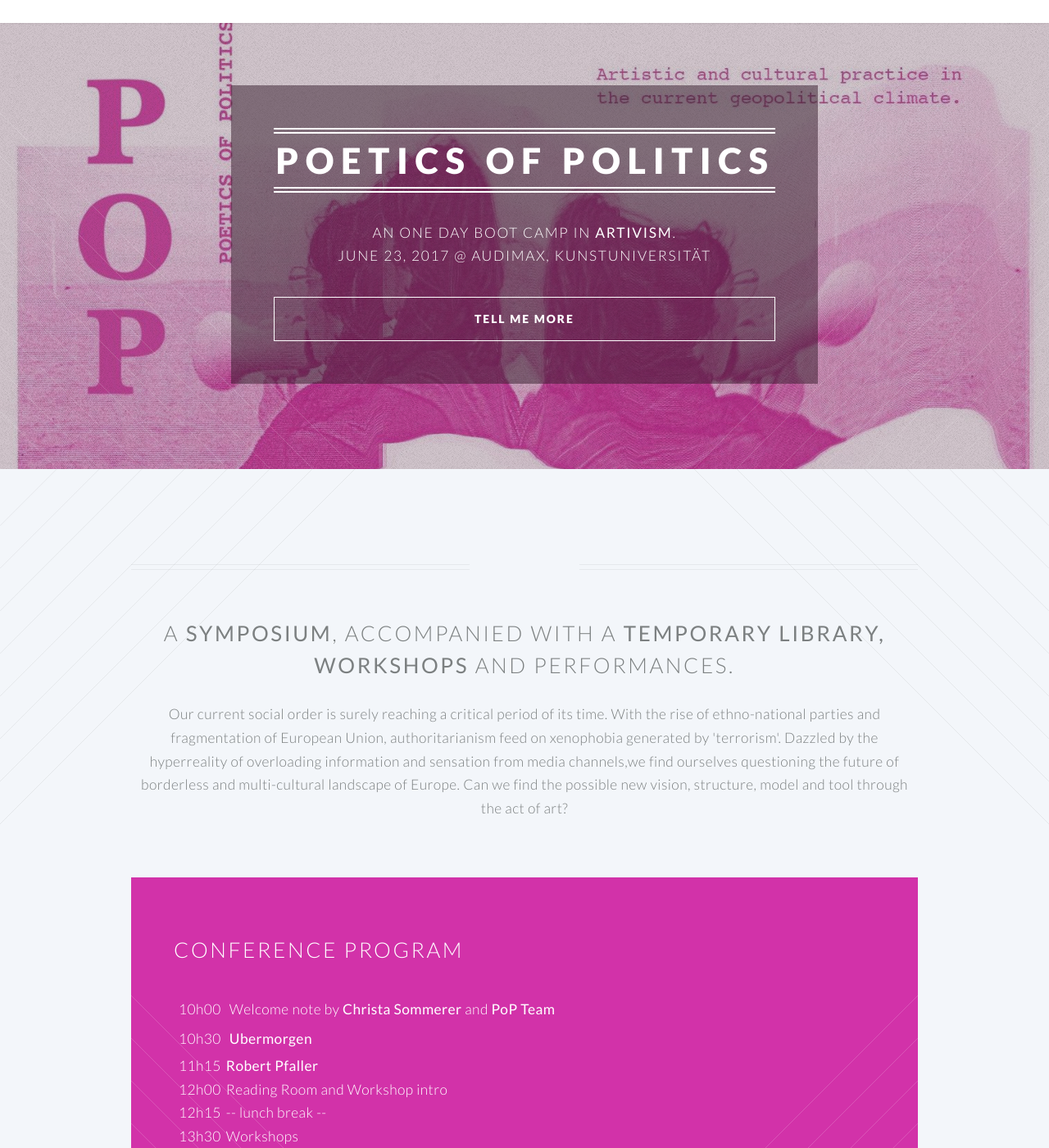
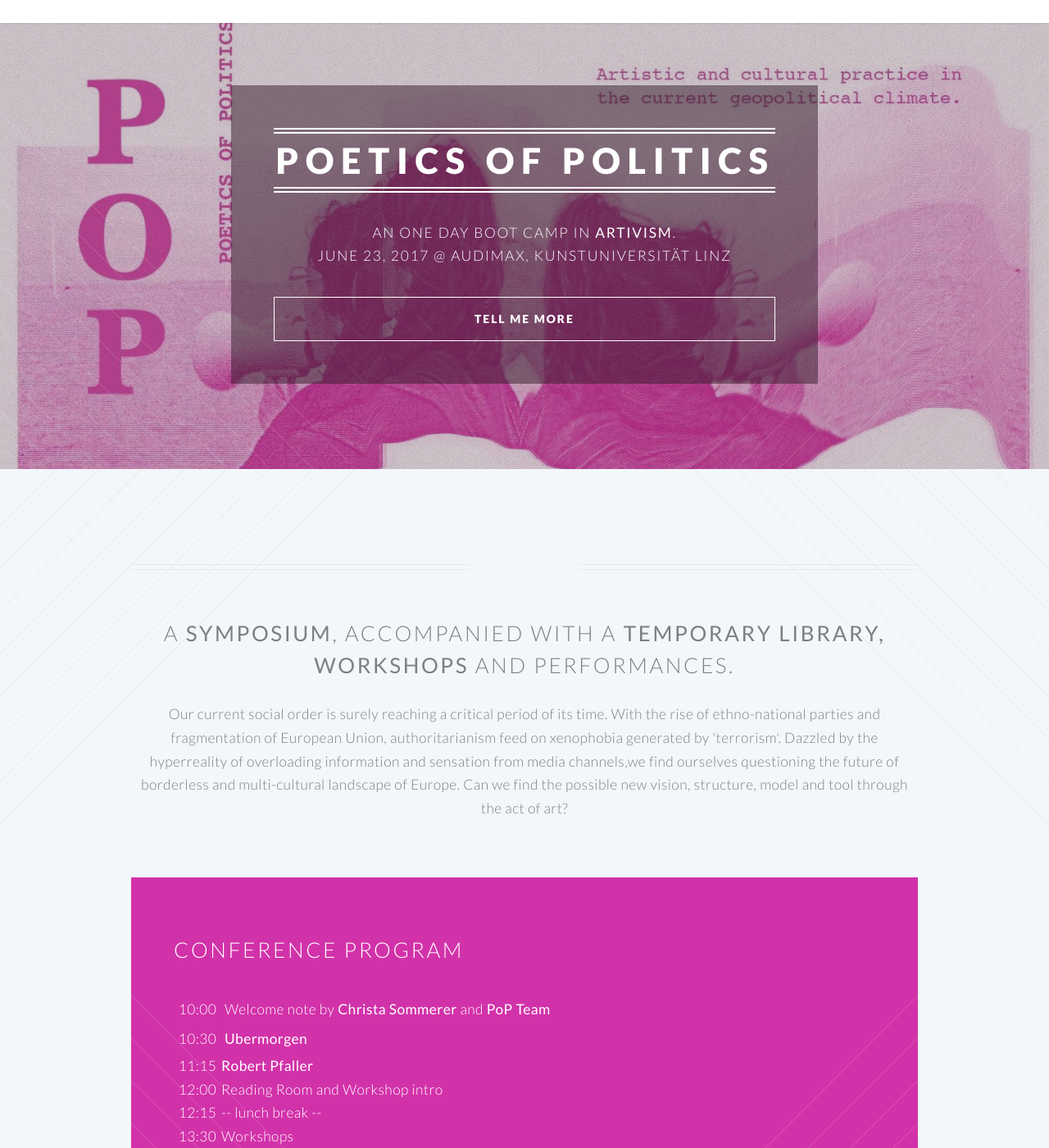
Before and after one commit to supergraph/pop-2017, a Jekyll site: the page built from index.html, in a window 1280 px wide and 1400 px high. Shown: the whole window at 82% size. Built offline with Jekyll 4.4.1, drawn with Linux system fonts in a browser that asks for light colours; some of the changed text lies outside the part shown.

```diff
--- a/_includes/banner.html
+++ b/_includes/banner.html
@@ -14,7 +14,7 @@
         </header>
         <p>An one day boot camp in <strong>Artivism</strong>.
         <br />
-        June 23, 2017 @ Audimax, Kunstuniversität</p>
+        June 23, 2017 @ Audimax, Kunstuniversität Linz</p>
         <footer>
             <ul class="buttons vertical">
                 <li><a href="#main" class="button fit scrolly">Tell Me More</a></li>
--- a/index.html
+++ b/index.html
@@ -23,28 +23,28 @@ layout: landing-page
 								<p>
 <table border="2" cellspacing="10">
 <tbody><tr>
-<th>10h00</th>
+<th>10:00</th>
 <td style="padding: 4px 4px;">Welcome note by <strong>Christa Sommerer</strong> and <strong>PoP Team</strong></td>
 </tr><tr>
-<th>10h30</th><td style="padding: 4px 4px;"><strong>Ubermorgen</strong></td>
+<th>10:30</th><td style="padding: 4px 4px;"><strong>Ubermorgen</strong></td>
 </tr><tr>
-<th>11h15</th><td><strong>Robert Pfaller</strong></td>
+<th>11:15</th><td><strong>Robert Pfaller</strong></td>
 </tr><tr>
-<th>12h00</th><td>Reading Room and Workshop intro</td>
+<th>12:00</th><td>Reading Room and Workshop intro</td>
 </tr><tr>
-<th>12h15</th><td>-- lunch break --</td>
+<th>12:15</th><td>-- lunch break --</td>
 </tr><tr>
-<th>13h30</th><td>Workshops</td>
+<th>13:30</th><td>Workshops</td>
 </tr><tr>
-<th>15h00</th><td><strong>Maximilian Thoman</strong> (Future of Demonstration)</td>
+<th>15:00</th><td><strong>Maximilian Thoman</strong> (Future of Demonstration)</td>
 </tr><tr>
-<th>15h45</th><td><strong>Monika Mokre</strong></td>
+<th>15:45</th><td><strong>Monika Mokre</strong></td>
 </tr><tr>
-<th>16h30</th><td><strong>Us(c)hi Reiter</strong></td>
+<th>16:30</th><td><strong>Us(c)hi Reiter</strong></td>
 </tr><tr>
-<th>17h15</th><td>-- tea break --</td>
+<th>17:15</th><td>-- tea break --</td>
 </tr><tr>
-<th>17h30</th>
+<th>17:30</th>
 <td>Workshop presentation and Panel Discussion</td>
 </tr>
 </tbody>
```
Also changed, not shown: other parts of index.html (+1 -1 lines).
